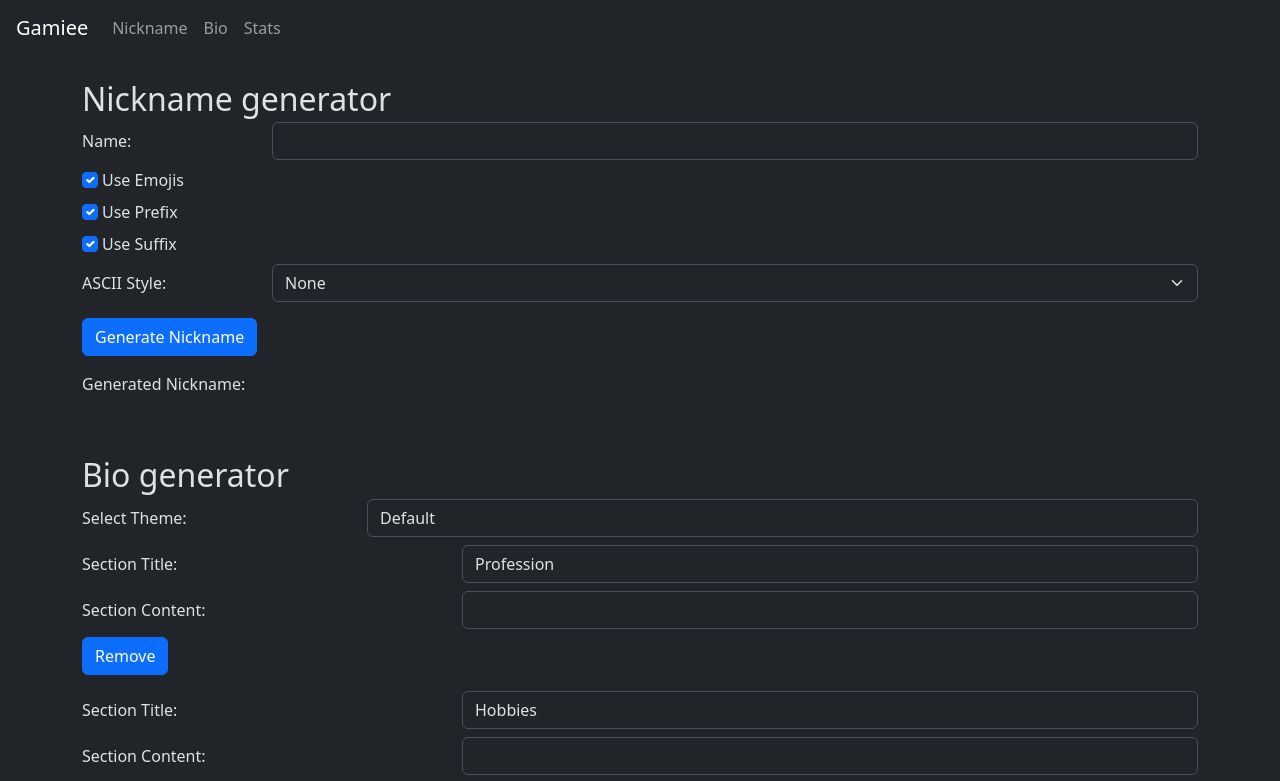
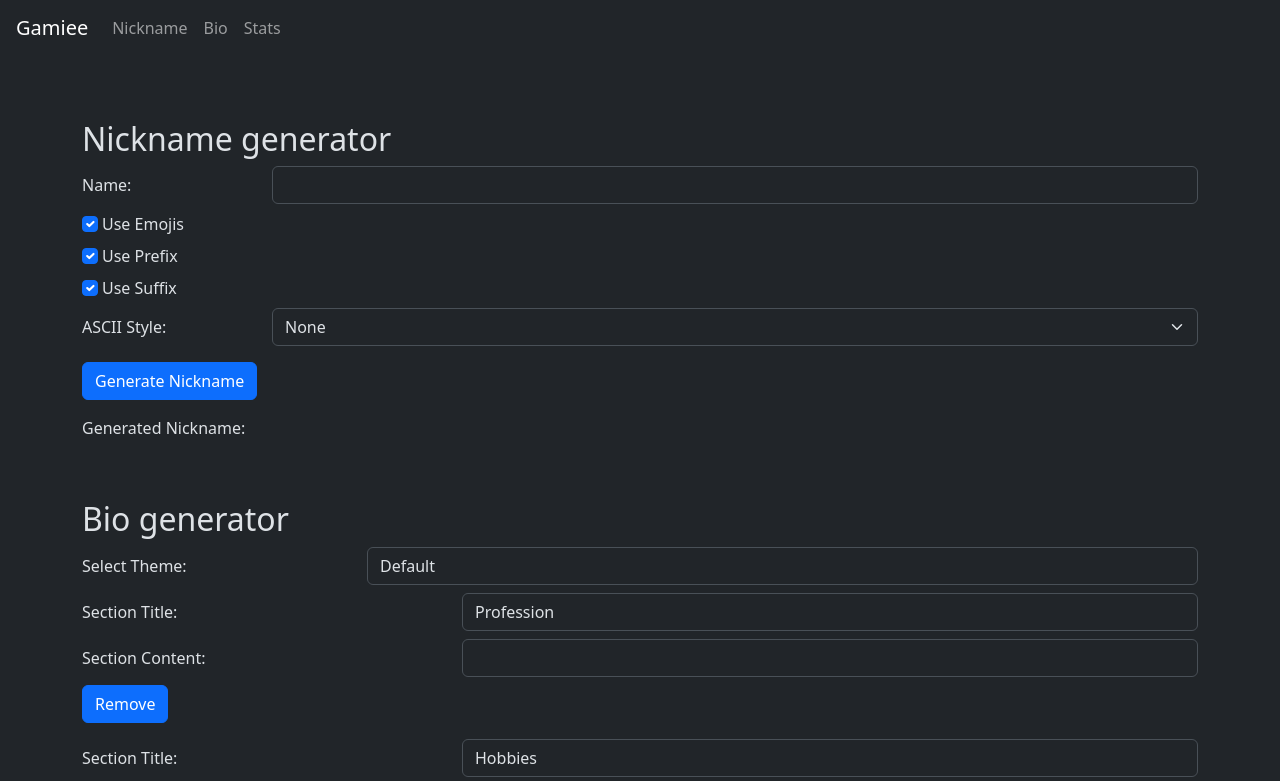
Before and after one commit to AlexYelisieiev/university-course-work, a React (Vite) app: page / in a window 1280 px wide. Shown: the top 781 px of the page. Built offline with nearby package versions, Linux system fonts and the light colour scheme.

Commit message:
Rework ui

```diff
--- a/src/App.jsx
+++ b/src/App.jsx
@@ -21,7 +21,7 @@ const App = () => {
 					</div>
 				</div>
 			</nav>
-			<div className='container' style={{marginTop: "10vmin"}}>
+			<div className='container' style={{marginTop: "15vmin"}}>
 				<div className="row">
 					<NicknameGenerator />
 				</div>
--- a/src/components/AchievementSection.jsx
+++ b/src/components/AchievementSection.jsx
@@ -19,7 +19,7 @@ const AchievementSection = () => {
 
   return (
     <div>
-      <h2 className='mb-1' style={{paddingTop: "7.5vmin"}} id='scrollSpyAchievementsGenerator'>Achievements generator</h2>
+      <h2 className='mb-2' style={{paddingTop: "7.5vmin"}} id='scrollSpyAchievementsGenerator'>Achievements generator</h2>
       <div className="row mb-2">
         <label className='col-sm-2 col-form-label' htmlFor="game">Game:</label>
         <div className="col-sm-10">
--- a/src/components/BioGenerator.jsx
+++ b/src/components/BioGenerator.jsx
@@ -51,7 +51,7 @@ const BioGenerator = () => {
 
 	return (
 		<div>
-			<h2 className='mb-1' style={{paddingTop: "7.5vmin"}} id='scrollSpyBioGenerator'>Bio generator</h2>
+			<h2 className='mb-2' style={{paddingTop: "7.5vmin"}} id='scrollSpyBioGenerator'>Bio generator</h2>
 			<form>
 				<div className="row mb-2">
 					<label className='col-sm-3 col-form-label' htmlFor="theme">Select Theme:</label>
--- a/src/components/NicknameGenerator.jsx
+++ b/src/components/NicknameGenerator.jsx
@@ -42,7 +42,7 @@ const NicknameGenerator = () => {
 
 	return (
 		<div>
-			<h2 className='mb-1' id='scrollSpyNicknameGenerator'>Nickname generator</h2>
+			<h2 className='mb-2' id='scrollSpyNicknameGenerator'>Nickname generator</h2>
 		<form>
 			<div className="row mb-2">
 				<label className='col-sm-2 col-form-label' htmlFor="name">Name:</label>
```
